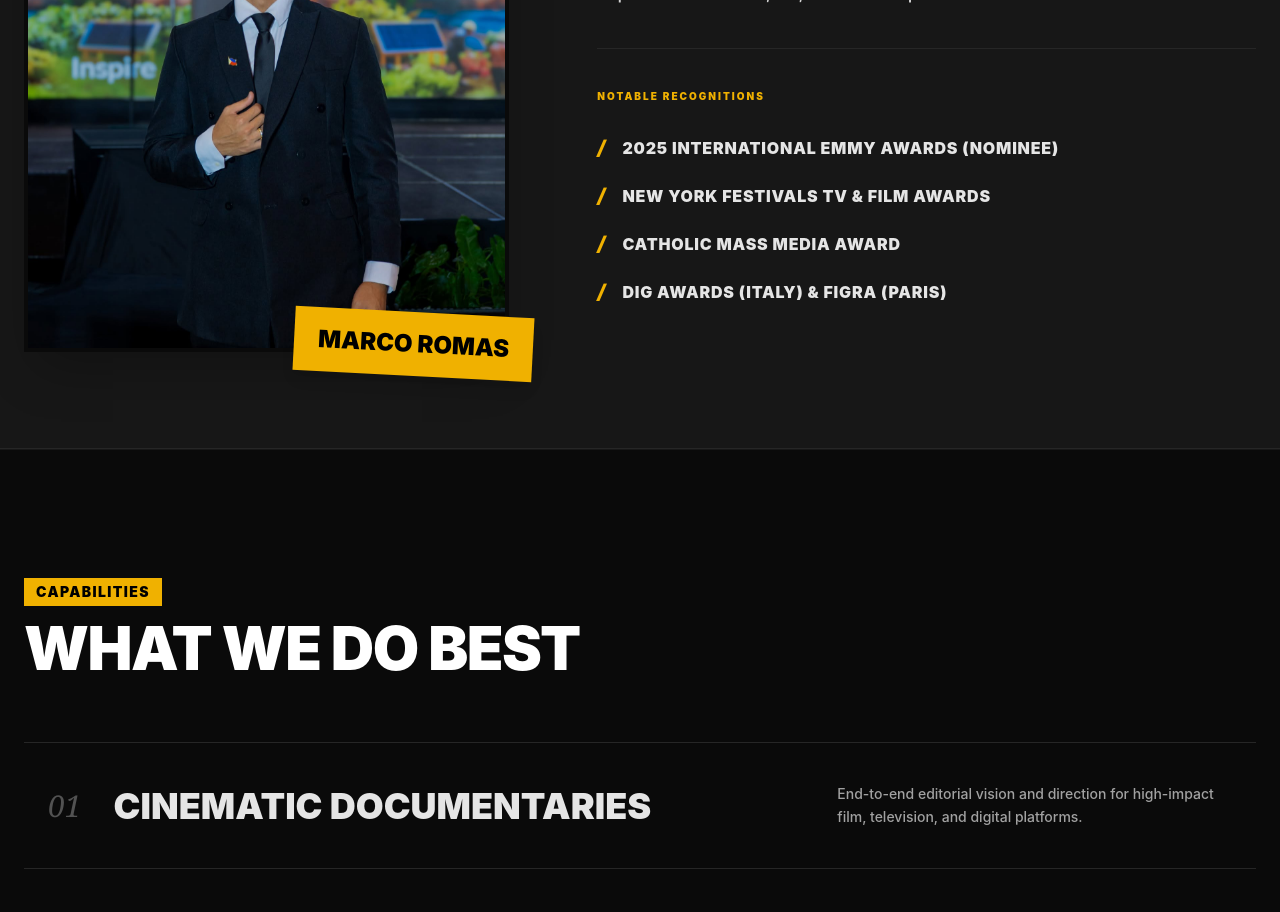
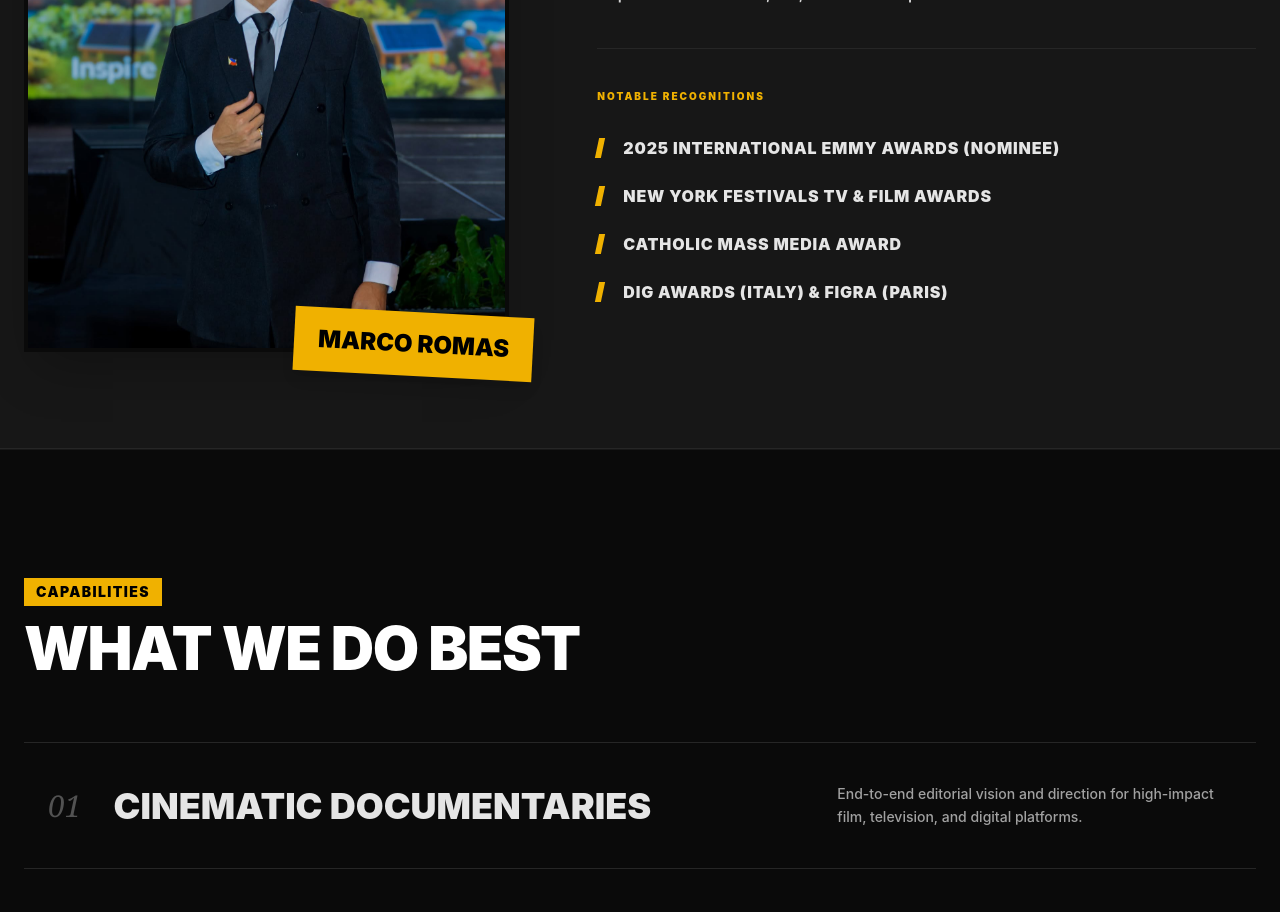
Before and after one commit to hfqhi/storyfirst-ph, a React (Vite) app: page / in a window 1280 px wide. Shown: the part 1120-2032 px from the top of the page. Built offline with nearby package versions, Linux system fonts and the light colour scheme.

Commit message:
style(founder): replace text slashes with custom angled CSS geometry for exact editorial match

```diff
--- a/src/components/Founder.jsx
+++ b/src/components/Founder.jsx
@@ -53,28 +53,20 @@ export default function Founder() {
               Notable Recognitions
             </h3>
             <ul className="space-y-6 text-sm sm:text-base font-black tracking-wider uppercase text-neutral-800 dark:text-neutral-200">
-              <li className="flex items-center gap-4">
-                <span className="text-yellow-500 text-xl font-black italic leading-none">
-                  /
-                </span>
+              <li className="flex items-center gap-5">
+                <span className="w-1.5 h-5 bg-yellow-500 -skew-x-12 shrink-0"></span>
                 2025 International Emmy Awards (Nominee)
               </li>
-              <li className="flex items-center gap-4">
-                <span className="text-yellow-500 text-xl font-black italic leading-none">
-                  /
-                </span>
+              <li className="flex items-center gap-5">
+                <span className="w-1.5 h-5 bg-yellow-500 -skew-x-12 shrink-0"></span>
                 New York Festivals TV & Film Awards
               </li>
-              <li className="flex items-center gap-4">
-                <span className="text-yellow-500 text-xl font-black italic leading-none">
-                  /
-                </span>
+              <li className="flex items-center gap-5">
+                <span className="w-1.5 h-5 bg-yellow-500 -skew-x-12 shrink-0"></span>
                 Catholic Mass Media Award
               </li>
-              <li className="flex items-center gap-4">
-                <span className="text-yellow-500 text-xl font-black italic leading-none">
-                  /
-                </span>
+              <li className="flex items-center gap-5">
+                <span className="w-1.5 h-5 bg-yellow-500 -skew-x-12 shrink-0"></span>
                 DIG Awards (Italy) & FIGRA (Paris)
               </li>
             </ul>
```
